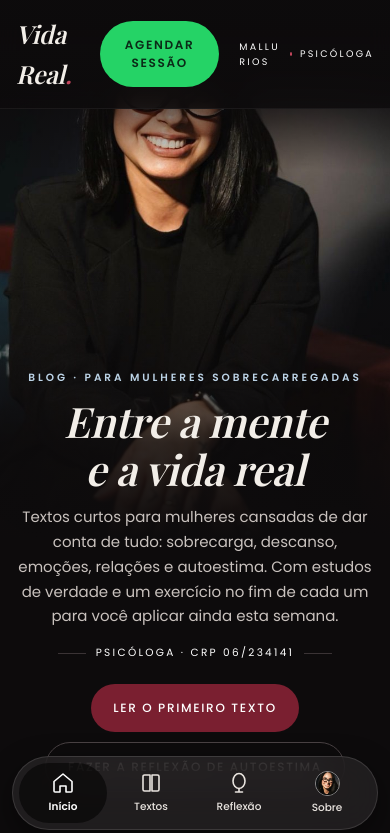
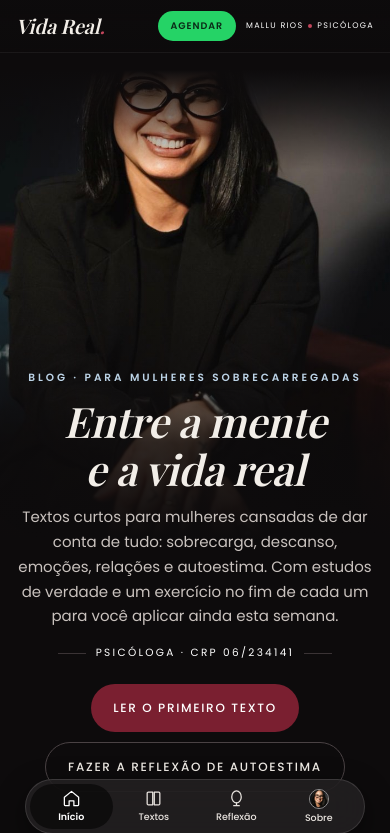
Before and after one commit to Mallurios/site, a plain HTML site: page blog/index.html in a window 390 px wide. Shown: the top 833 px of the page. Drawn offline with nearby package versions, Linux system fonts and the light colour scheme; a web font is replaced by a local one.

Commit message:
Blog no celular: topo e menu inferior mais compactos
Co-Authored-By: Claude Opus 5.5 <noreply@anthropic.com>
Claude-Session: https://claude.ai/code/session_01HuYmUqZfhdPXAsDXLiqdRr

```diff
--- a/blog/index.html
+++ b/blog/index.html
@@ -187,6 +187,21 @@
   .pill img{width:25px;height:25px;border-radius:50%;object-fit:cover;border:1.5px solid rgba(255,255,255,.5)}
   .pill a.on{background:rgba(0,0,0,.55);color:#fff;font-weight:600}
 
+
+  /* ---------- celular: topo e menu mais compactos ---------- */
+  @media (max-width:759px){
+    .topbar{padding-top:calc(10px + env(safe-area-inset-top,0px));padding-bottom:10px}
+    .tb-in{gap:10px}
+    .logo{font-size:20px;white-space:nowrap}
+    .topbar .tb-cta{display:inline-block;padding:8px 13px;font-size:9.5px;letter-spacing:.1em;white-space:nowrap;margin-left:auto}
+    .tb-r{font-size:8px;letter-spacing:.16em;gap:5px;white-space:nowrap}
+    .pill{max-width:340px;padding:4px;bottom:calc(10px + env(safe-area-inset-bottom,0px))}
+    .pill a{padding:5px 2px 4px;gap:2px;font-size:9.5px}
+    .pill svg{width:19px;height:19px}
+    .pill img{width:20px;height:20px}
+    .tb-cta .d{display:none}
+  }
+  @media (min-width:760px){.tb-cta .m{display:none}}
   /* ---------- computador ---------- */
   @media (min-width:760px){
     .pill{display:none}
@@ -222,7 +237,7 @@
       <a href="#sobre" data-r="sobre">Sobre</a>
       <a href="/">Site</a>
     </nav>
-    <a class="btn wa tb-cta" id="tbWa" target="_blank" rel="noopener" href="#">Agendar sessão</a>
+    <a class="btn wa tb-cta" id="tbWa" target="_blank" rel="noopener" href="#"><span class="d">Agendar sessão</span><span class="m">Agendar</span></a>
     <a class="tb-r" href="/" style="text-decoration:none" title="Ir para o site">Mallu Rios <i></i> Psicóloga</a>
   </div>
   <div class="progress" id="prog"></div>
```
